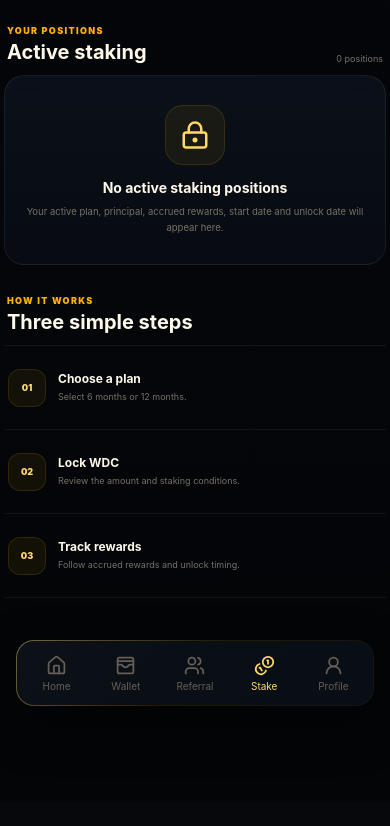
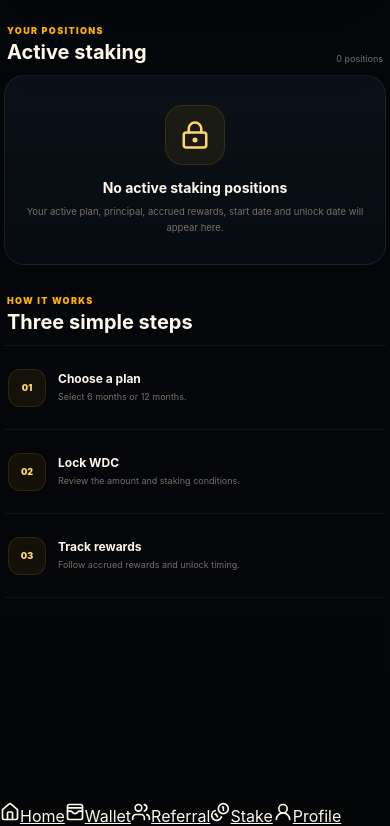
Before and after one commit to mkmalakzai/WadanApp, a Next.js app: page /staking in a window 390 px wide. Shown: the part 1800-2626 px from the top of the page. Before the commit the page ends 2602 px from the top, so only its background shows below. Built offline with nearby package versions, Linux system fonts and the light colour scheme.

Commit message:
Use portal mobile dock in app/staking/page.tsx

```diff
--- a/app/staking/page.tsx
+++ b/app/staking/page.tsx
@@ -21,6 +21,7 @@
   Users,
   WalletCards,
 } from "lucide-react";
+import MobileDock from "../components/MobileDock";
 import styles from "./staking.module.css";
 
 type PlanId = "6M" | "12M";
@@ -283,13 +284,7 @@
           </div>
         </section>
 
-        <nav className="dash-mobile-nav gradient-border">
-          <Link href="/dashboard"><Home size={19}/><span>Home</span></Link>
-          <Link href="/wallet"><WalletCards size={19}/><span>Wallet</span></Link>
-          <Link href="/referrals"><Users size={19}/><span>Referral</span></Link>
-          <Link className="active" href="/staking"><Coins size={19}/><span>Stake</span></Link>
-          <Link href="/account"><UserRound size={19}/><span>Profile</span></Link>
-        </nav>
+        <MobileDock active="/staking" />
       </section>
     </main>
   );
```
